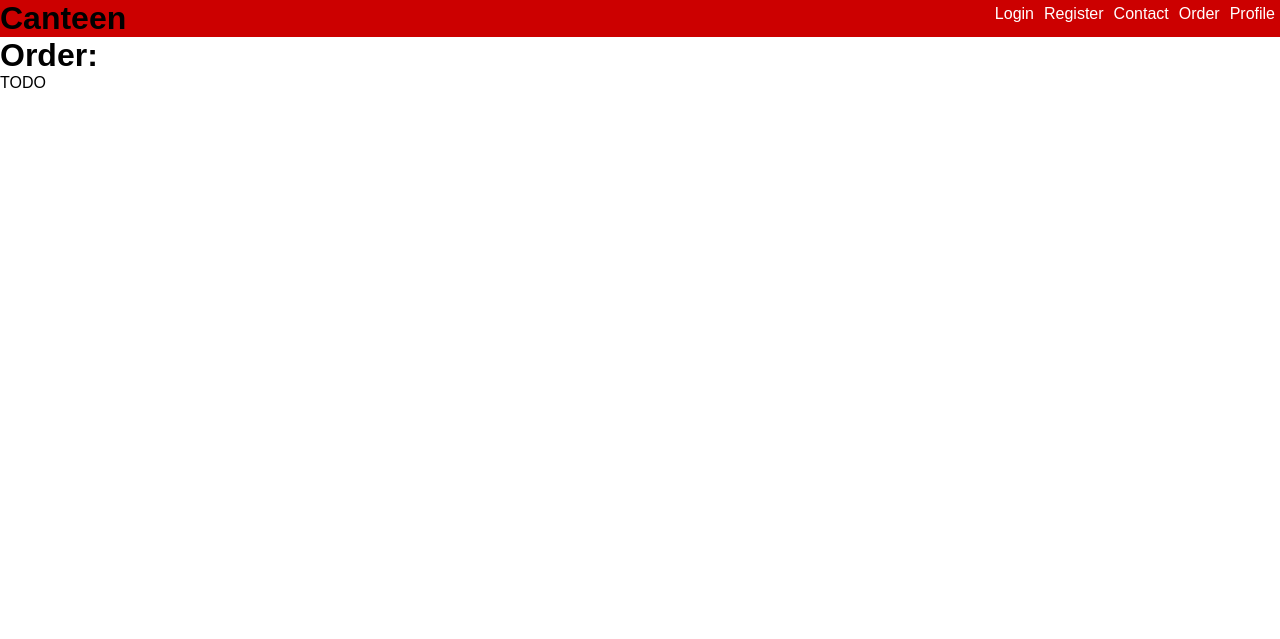
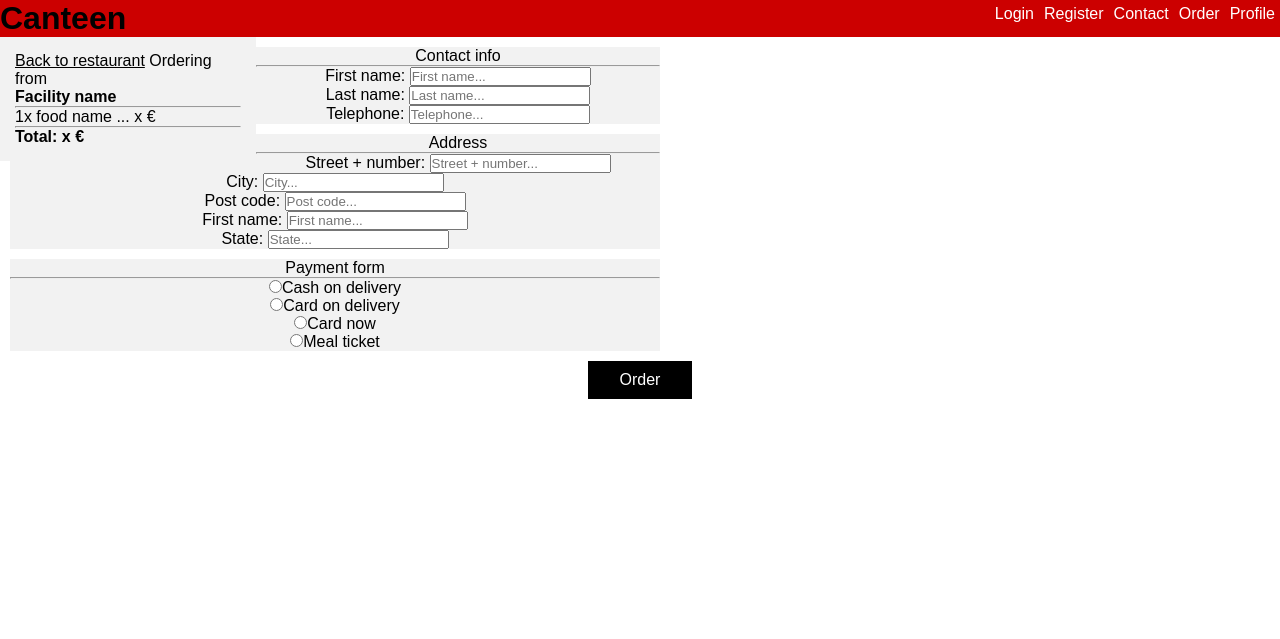
Before and after one commit to natal1H/IIS-project, a Django app: page /order in a window 1280 px wide. Shown: the top 639 px of the page. Run offline with Django 3.2, Linux system fonts and the light colour scheme; data comes from the database, SQL or seed files in the repository; both versions use the stored data as it was after the commit.

Commit message:
Frontend update - login, register, order

```diff
--- a/app/test1/canteen/static/css/styles.css
+++ b/app/test1/canteen/static/css/styles.css
@@ -78,7 +78,7 @@ a {
     margin: 20px;
     width: 400px;
     background: #ffcccc;
-    display: block;
+    display: inline-block;
     float: center;
     text-align: center;
 }
@@ -157,3 +157,59 @@ a {
     display: inline-block;
     font-size: 16px;
 }
+
+.login-block {
+    width: 500px;
+    background: #f2f2f2;
+    position: absolute;
+    left: 50%;
+    top: 50%;
+    -webkit-transform: translate(-50%, -50%);
+    transform: translate(-50%, -50%);
+    text-align: center;
+    padding:10px;
+}
+
+.register-block {
+    width: 650px;
+    background: #f2f2f2;
+    position: absolute;
+    left: 50%;
+    top: 50%;
+    -webkit-transform: translate(-50%, -50%);
+    transform: translate(-50%, -50%);
+    text-align: center;
+    padding:10px;
+}
+
+.side-order-block {
+    background: #f2f2f2;
+    float: left;
+    width: 20%;
+    padding: 15px;
+}
+
+.checkout-block {
+    text-align: center;
+}
+
+.contact-info-block {
+    width: 650px;
+    background: #f2f2f2;
+    margin:10px;
+    text-align: center;
+}
+
+.address-block {
+    width: 650px;
+    background: #f2f2f2;
+    margin:10px;
+    text-align: center;
+}
+
+.payment-block {
+    width: 650px;
+    background: #f2f2f2;
+    margin:10px;
+    text-align: center;
+}
--- a/app/test1/canteen/templates/order.html
+++ b/app/test1/canteen/templates/order.html
@@ -1,7 +1,54 @@
  {% extends "base.html" %}
 
         {% block content %}
-        <h1>Order:</h1>
-        <p>TODO</p>
+        <div class="side-order-block">
+                <a style="text-decoration:underline" href="">Back to restaurant</a> <!-- TODO return to that facility -->
+                Ordering from<br>
+                <b>Facility name</b><br><!-- TODO facility name -->
+                <hr>
+
+                <!-- TODO for food item -->
+                1x food name ... x €<br>
+                <hr>
+                <b>Total: x €</b><br>
+        </div>
+        <div class="checkout-block">
+
+                <div class="contact-info-block">
+                        Contact info<br><hr>
+                        First name:
+                        <input type="text" placeholder="First name..." name="firstname"><br>
+                        Last name:
+                        <input type="text" placeholder="Last name..." name="lastname"><br>
+                        Telephone:
+                        <input type="text" placeholder="Telephone..." name="telephone"><br>
+                </div>
+                <div class="address-block">
+                        Address<br><hr>
+                        Street + number:
+                        <input type="text" placeholder="Street + number..." name="street"><br>
+                        City:
+                        <input type="text" placeholder="City..." name="city"><br>
+                        Post code:
+                        <input type="text" placeholder="Post code..." name="postcode"><br>
+                        First name:
+                        <input type="text" placeholder="First name..." name="firstname"><br>
+                        State:
+                        <input type="text" placeholder="State..." name="state"><br>
+                </div>
+                <div class="payment-block">
+                        Payment form<br><hr>
+                        <form>
+                                <input type="radio" name="cash_delivery" value="cash_delivery">Cash on delivery<br>
+                                <input type="radio" name="card_delivery" value="card_delivery">Card on delivery<br>
+                                <input type="radio" name="card_now" value="card_now">Card now<br>
+                                <input type="radio" name="meal_ticket" value="meal_ticket">Meal ticket<br>
+                        </form>
+                </div>
+
+                <button class="button-black" onclick=""> <!-- TODO: order -->
+                Order
+                </button>
+        </div>
 
         {% endblock %}
```
Also changed, not shown: app/test1/canteen/sql/initial_data.sql (+6 -1 lines), app/test1/canteen/templates/registration/login.html (+7 -4 lines), app/test1/canteen/templates/registration/register.html (+10 -6 lines). Lines whose indentation alone changed are shown as unchanged.
